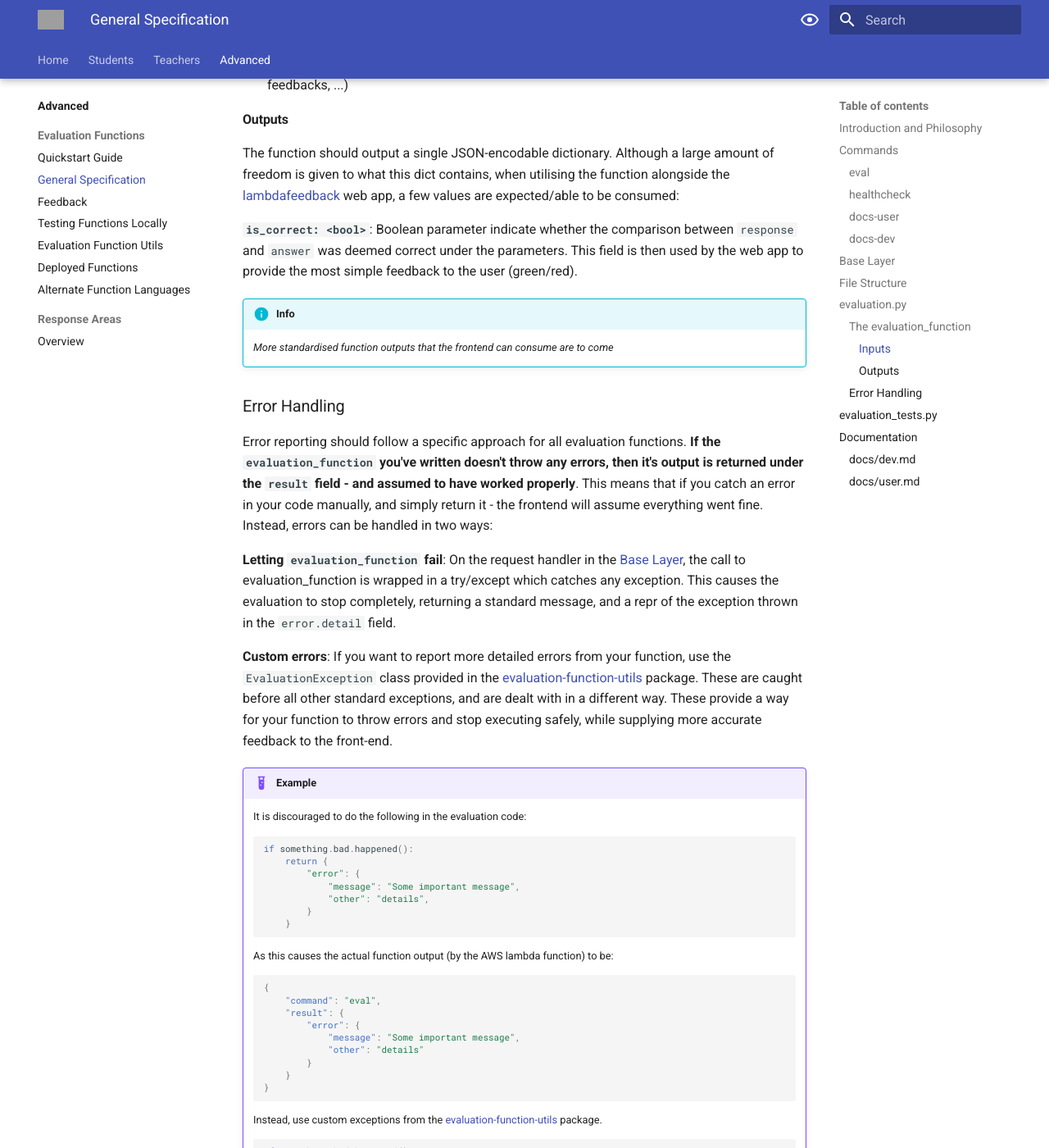
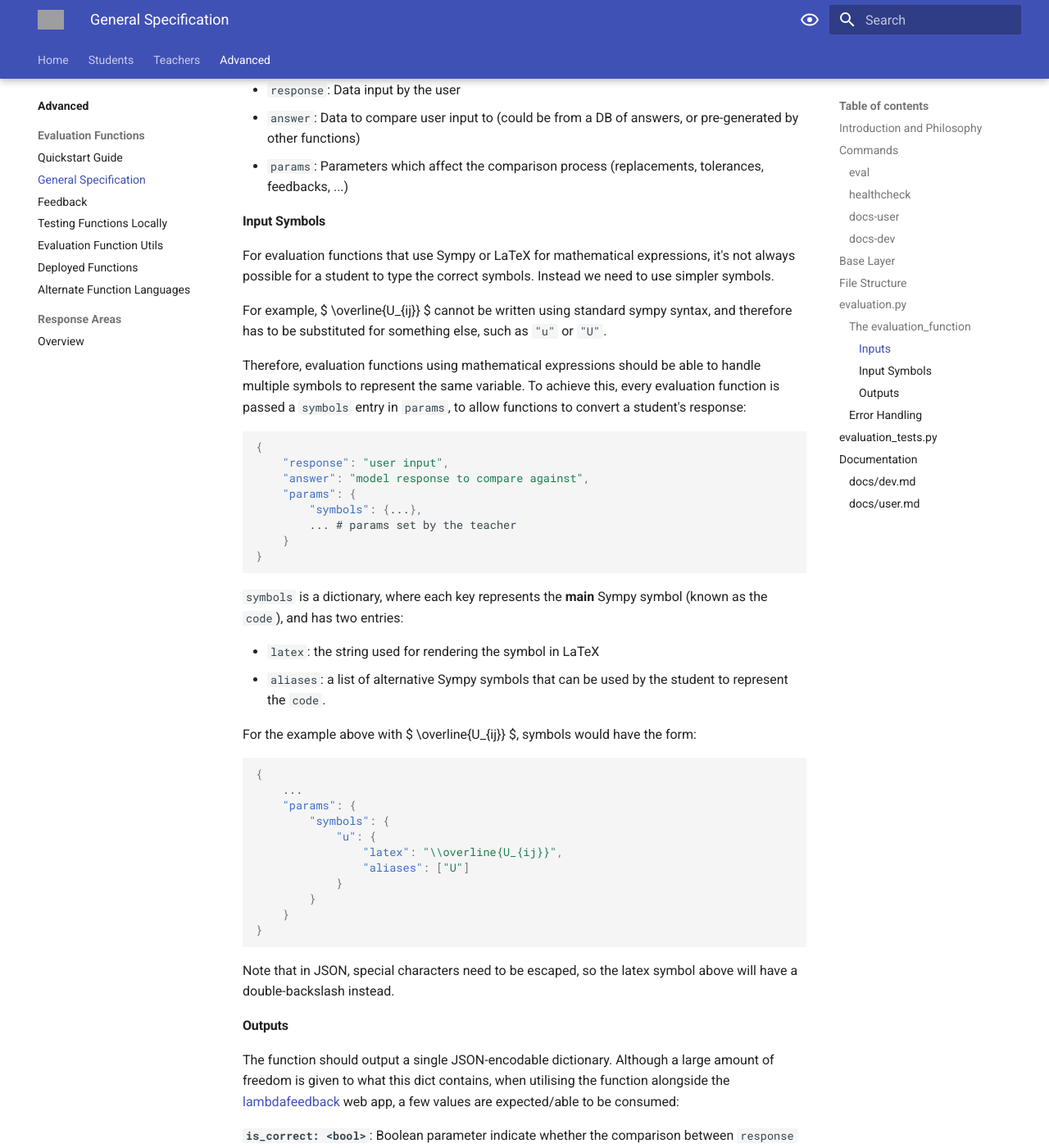
Before and after one commit to lambda-feedback/user-documentation, an MkDocs documentation site: the page built from docs/advanced/evaluation_functions/specification.md, in a window 1280 px wide and 1400 px high, scrolled down 3407 px. Shown: the whole window at 82% size. Built offline with MkDocs 1.6.1 and Material for MkDocs 9.7.7, drawn with Linux system fonts in a browser that asks for light colours; some of the changed text lies outside the part shown; grey boxes are pictures that could not be loaded.

Commit message:
Added info for input symbols

````diff
--- a/docs/advanced/evaluation_functions/specification.md
+++ b/docs/advanced/evaluation_functions/specification.md
@@ -1,23 +1,24 @@
 # Evaluation Function Specification
 
 ## Introduction and Philosophy
+
 Functionality for each evaluation function is split up as follows:
 
 !!! note ""
-    Universal function behaviour applicable to *every* function, such as the ability to run tests, return documentation and execute the evaluation is handled by the [**Base Layer**](#base-layer). This is the docker image which is extended by every developed evaluation function.
+Universal function behaviour applicable to _every_ function, such as the ability to run tests, return documentation and execute the evaluation is handled by the [**Base Layer**](#base-layer). This is the docker image which is extended by every developed evaluation function.
 
 !!! abstract ""
-    Functionality that may be required in more than one function (but not necessarily all), such as the ability to call already deployed functions and error reporting is handled by the [**evaluation_function_utils**](module.md) python package. This package comes pre-installed in the base layer, and can optionally be imported and called from the *evaluation_function*.
+Functionality that may be required in more than one function (but not necessarily all), such as the ability to call already deployed functions and error reporting is handled by the [**evaluation_function_utils**](module.md) python package. This package comes pre-installed in the base layer, and can optionally be imported and called from the _evaluation_function_.
 
 !!! info ""
-    Finally, specific comparison logic and handling of bespoke evaluation parameters is done in the custom [**evaluation_function**](#the-evaluation_function), unique to each deployed instance. This is the logic that differenciates each function (comparing numbers, matrices, images, equations, graphs, text, tables, etc ...).
-
+Finally, specific comparison logic and handling of bespoke evaluation parameters is done in the custom [**evaluation_function**](#the-evaluation_function), unique to each deployed instance. This is the logic that differenciates each function (comparing numbers, matrices, images, equations, graphs, text, tables, etc ...).
 
 ## Commands
+
 Commands are handled by the [base layer](#base-layer). They define a unified interface for interacting with all deployed evaluation functions on the web. Practically, these are specified in the "command" request header.
 
 !!! example
-    To execute the `docs-user` command for a function, the following header would be specified alonside the http request made to the endpoint on which the function is made available:
+To execute the `docs-user` command for a function, the following header would be specified alonside the http request made to the endpoint on which the function is made available:
 
     ```bash
     curl --request GET \
@@ -26,6 +27,7 @@ Commands are handled by the [base layer](#base-layer). They define a unified int
     ```
 
 ### `eval`
+
 This is the default command, used to compare a student's `response` and correct `answer`, given certain `params`. Outputs for this command depend on the success of the execution of the user-defined [`evaluation_function`](#the-evaluation_function). If an error was thrown during execution, it is caught by the main handler and an error block is returned - otherwise, successful execution outputs are supplied under a `result` field.
 
 !!! success "Output Structure: Successful evaluation"
@@ -47,7 +49,6 @@ This is the default command, used to compare a student's `response` and correct
 
     1. See the [Feedback Page](feedback.md) for more information
 
-
 !!! fail "Output Structure: Error thrown during Execution"
 
     ``` { .python .annotate }
@@ -67,22 +68,24 @@ This is the default command, used to compare a student's `response` and correct
 
     1.    This is a custom error class from the [evaluation-function-utils](module.md) package, which developers are encouraged to use in order to output richer errors. See the [Error handling](#error-handling) section for more information.
 
+### `healthcheck`
 
-### `healthcheck`
 This command runs and returns a summary three testing suites: requests, responses and evaluation. Request and response tests check that inputs and outputs to the function work correctly, and follow the correct syntax. Evaluation tests are unique to each evaluation function and test the actual comparison logic.
 
 ### `docs-user`
+
 Command returns the `docs/user.md` file (base64 encoded)
 
 ### `docs-dev`
+
 Command returns the `docs/dev.md` file (base64 encoded)
-
 
 ## Base Layer
 
+## File Structure
 
-## File Structure
 A standard evaluation function repository based on the provided [boilerplate](https://github.com/lambda-feedback/Evaluation-Function-Boilerplate) will have the following file structure:
+
 ```bash
 app/
     __init__.py
@@ -122,25 +125,71 @@ README.md
     COPY docs/dev.md ./app/docs/dev.md
     ```
 
+## `evaluation.py`
 
-## `evaluation.py`
 The entire framework, validation and testing developed around evaluation functions is ultimately used to get to this file, or the `evaluation_function` function within it, to be more precise.
 
 ### The `evaluation_function`
+
 #### Inputs
+
 - `response`: Data input by the user
 - `answer`: Data to compare user input to (could be from a DB of answers, or pre-generated by other functions)
 - `params`: Parameters which affect the comparison process (replacements, tolerances, feedbacks, ...)
 
+#### Input Symbols
+
+For evaluation functions that use Sympy or LaTeX for mathematical expressions, it's not always possible for a student to type the correct symbols. Instead we need to use simpler symbols.
+
+For example, $ \overline{U\_{ij}} $ cannot be written using standard sympy syntax, and therefore has to be substituted for something else, such as `"u"` or `"U"`.
+
+Therefore, evaluation functions using mathematical expressions should be able to handle multiple symbols to represent the same variable. To achieve this, every evaluation function is passed a `symbols` entry in `params`, to allow functions to convert a student's response:
+
+```json
+{
+    "response": "user input",
+    "answer": "model response to compare against",
+    "params": {
+        "symbols": {...},
+        ... # params set by the teacher
+    }
+}
+```
+
+`symbols` is a dictionary, where each key represents the **main** Sympy symbol (known as the `code`), and has two entries:
+
+- `latex`: the string used for rendering the symbol in LaTeX
+- `aliases`: a list of alternative Sympy symbols that can be used by the student to represent the `code`.
+
+For the example above with $ \overline{U\_{ij}} $, symbols would have the form:
+
+```json
+{
+    ...
+    "params": {
+        "symbols": {
+            "u": {
+                "latex": "\\overline{U_{ij}}",
+                "aliases": ["U"]
+            }
+        }
+    }
+}
+```
+
+Note that in JSON, special characters need to be escaped, so the latex symbol above will have a double-backslash instead.
+
 #### Outputs
+
 The function should output a single JSON-encodable dictionary. Although a large amount of freedom is given to what this dict contains, when utilising the function alongside the [lambdafeedback](https://lambdafeedback.com/) web app, a few values are expected/able to be consumed:
 
 **`is_correct: <bool>`**: Boolean parameter indicate whether the comparison between `response` and `answer` was deemed correct under the parameters. This field is then used by the web app to provide the most simple feedback to the user (green/red).
 
 !!! info
-    *More standardised function outputs that the frontend can consume are to come*
+_More standardised function outputs that the frontend can consume are to come_
 
 ### Error Handling
+
 Error reporting should follow a specific approach for all evaluation functions. **If the `evaluation_function` you've written doesn't throw any errors, then it's output is returned under the `result` field - and assumed to have worked properly**. This means that if you catch an error in your code manually, and simply return it - the frontend will assume everything went fine. Instead, errors can be handled in two ways:
 
 **Letting `evaluation_function` fail**: On the request handler in the [Base Layer](#base-layer), the call to evaluation_function is wrapped in a try/except which catches any exception. This causes the evaluation to stop completely, returning a standard message, and a repr of the exception thrown in the `error.detail` field.
@@ -148,8 +197,8 @@ Error reporting should follow a specific approach for all evaluation functions.
 **Custom errors**: If you want to report more detailed errors from your function, use the `EvaluationException` class provided in the [evaluation-function-utils](module.md#errors) package. These are caught before all other standard exceptions, and are dealt with in a different way. These provide a way for your function to throw errors and stop executing safely, while supplying more accurate feedback to the front-end.
 
 !!! Example
-    It is discouraged to do the following in the evaluation code:
-    ```python
+It is discouraged to do the following in the evaluation code:
+`python
     if something.bad.happened():
         return {
             "error": {
@@ -157,7 +206,7 @@ Error reporting should follow a specific approach for all evaluation functions.
                 "other": "details",
             }
         }
-    ```
+    `
 
     As this causes the actual function output (by the AWS lambda function) to be:
     ```json
@@ -193,8 +242,8 @@ Error reporting should follow a specific approach for all evaluation functions.
 
 ## `evaluation_tests.py`
 
+## Documentation
 
-## Documentation
 Two essential and required documentation files are copied over during the creation of the evaluation function docker image. These are subsequently served by the function under the `docs-dev` and `docs-user` commands, to be accessed by this documentation website, as well as for embedding on LambdaFeedback. For more information about the markdown syntax, please refer to the following sources:
 
 - [MkDocs Documentation](https://www.mkdocs.org/user-guide/writing-your-docs/#writing-your-docs)
@@ -202,5 +251,4 @@ Two essential and required documentation files are copied over during the creati
 
 ### `docs/dev.md`
 
-
 ### `docs/user.md`
````
